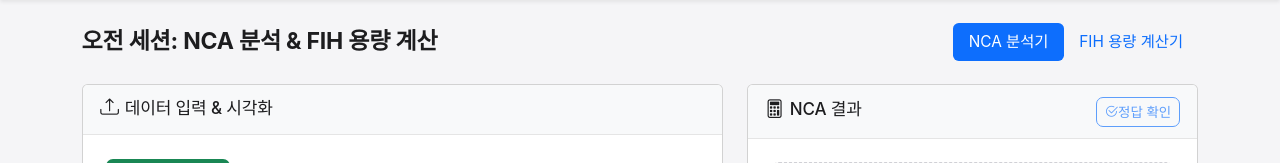
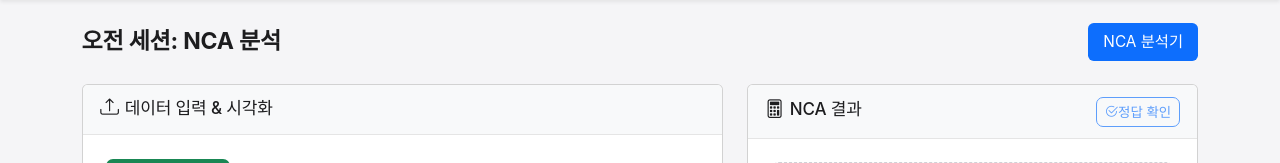
Before and after one commit to snowflower1028/PK-ODE-Simulator, a Django app: page /morning/ in a window 1280 px wide. Shown: the part 54-217 px from the top of the page. Run offline with Django 5.2, Linux system fonts and the light colour scheme; some libraries are stand-ins or nearby versions.

Commit message:
fix: disable FIH part

```diff
--- a/bootcamp/templates/bootcamp/morning_session.html
+++ b/bootcamp/templates/bootcamp/morning_session.html
@@ -35,14 +35,14 @@
 {% block content %}
 <div class="container mt-4 mb-5">
   <div class="d-flex justify-content-between align-items-center mb-4">
-    <h2 class="mb-0">오전 세션: NCA 분석 & FIH 용량 계산</h2>
+    <h2 class="mb-0">오전 세션: NCA 분석</h2>
     <ul class="nav nav-pills">
       <li class="nav-item">
         <a class="nav-link active" data-bs-toggle="tab" href="#nca-analyzer">NCA 분석기</a>
       </li>
-      <li class="nav-item">
+      <!-- <li class="nav-item">
         <a class="nav-link" data-bs-toggle="tab" href="#fih-calculator">FIH 용량 계산기</a>
-      </li>
+      </li> -->
     </ul>
   </div>
 
```
